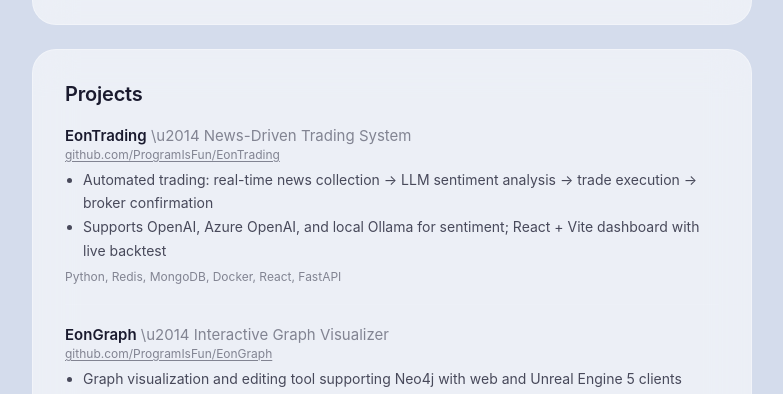
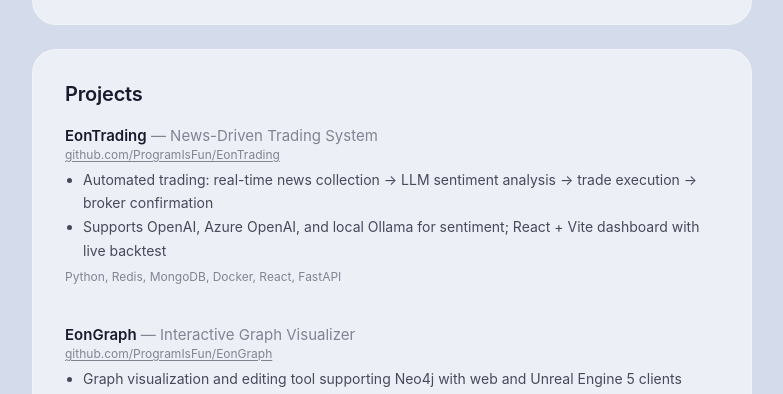
Before and after one commit to aronluk/aronluk.github.io, a Next.js app: page / in a window 1280 px wide. Shown: the part 2700-3094 px from the top of the page, without its empty margins (248-1031 px from the left). Built offline with nearby package versions, Linux system fonts and the light colour scheme.

Commit message:
fix: escape unicode in JSX text content

```diff
--- a/src/pages/index.tsx
+++ b/src/pages/index.tsx
@@ -209,7 +209,7 @@
               }}>
                 <h3 style={{ margin: 0, fontSize: 15, fontWeight: 600 }}>
                   {proj.name}
-                  <span style={{ opacity: 0.5, fontWeight: 400 }}> \u2014 {proj.tagline}</span>
+                  <span style={{ opacity: 0.5, fontWeight: 400 }}> {'\u2014'} {proj.tagline}</span>
                 </h3>
                 <p style={{ margin: '2px 0 6px', fontSize: 12, opacity: 0.5 }}>
                   <a href={proj.url} target="_blank" rel="noopener noreferrer" style={{ color: 'inherit', textDecoration: 'underline', textUnderlineOffset: 2 }}>{proj.url.replace('https://', '')}</a>
```
